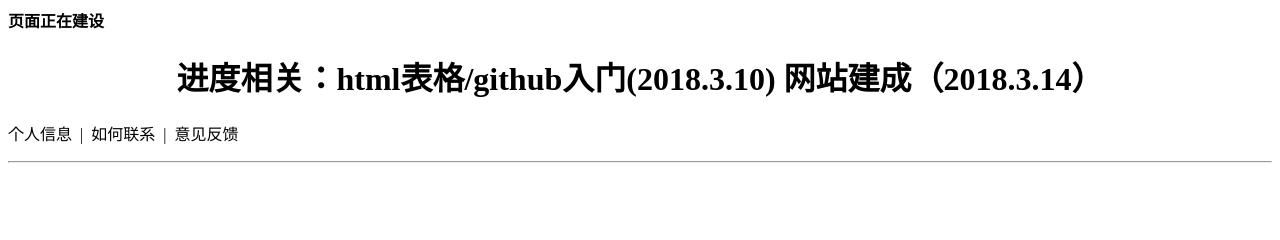
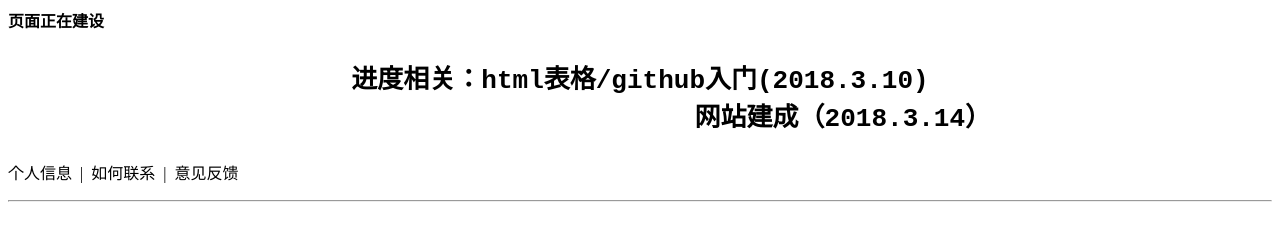
Before and after one commit to madcatcher/madcatcher.github.io, a plain HTML site: page index.html in a window 1280 px wide. Drawn offline with Linux system fonts and the light colour scheme.

Commit message:
Update index.html

```diff
--- a/index.html
+++ b/index.html
@@ -11,8 +11,8 @@
     <b>页面正在建设</b>
     <center>
         <h1>
-            进度相关：html表格/github入门(2018.3.10)
-                     网站建成（2018.3.14）
+            <pre>进度相关：html表格/github入门(2018.3.10)
+                          网站建成（2018.3.14）</pre>
         </h1>
     </center>
     <p>
```
